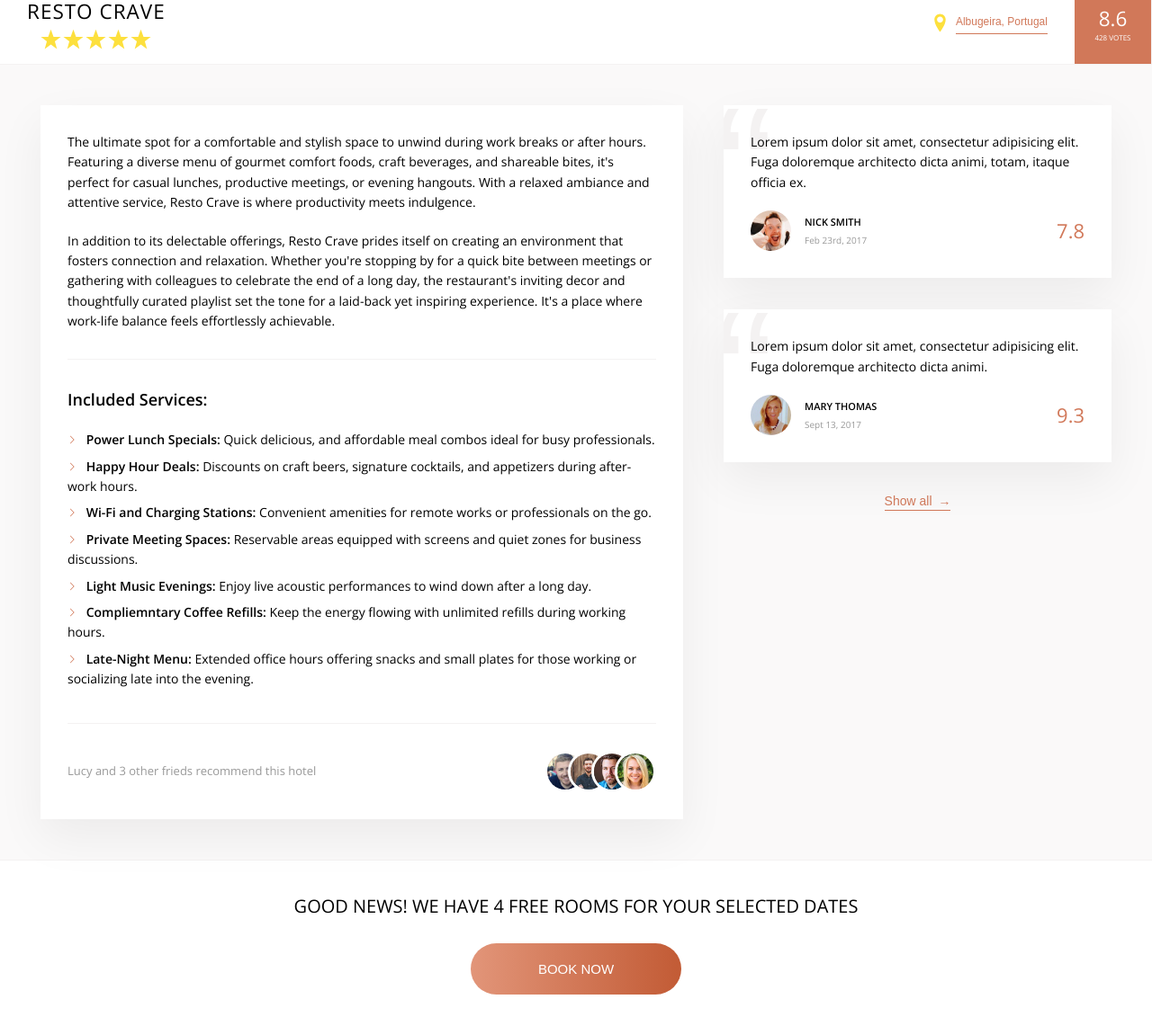
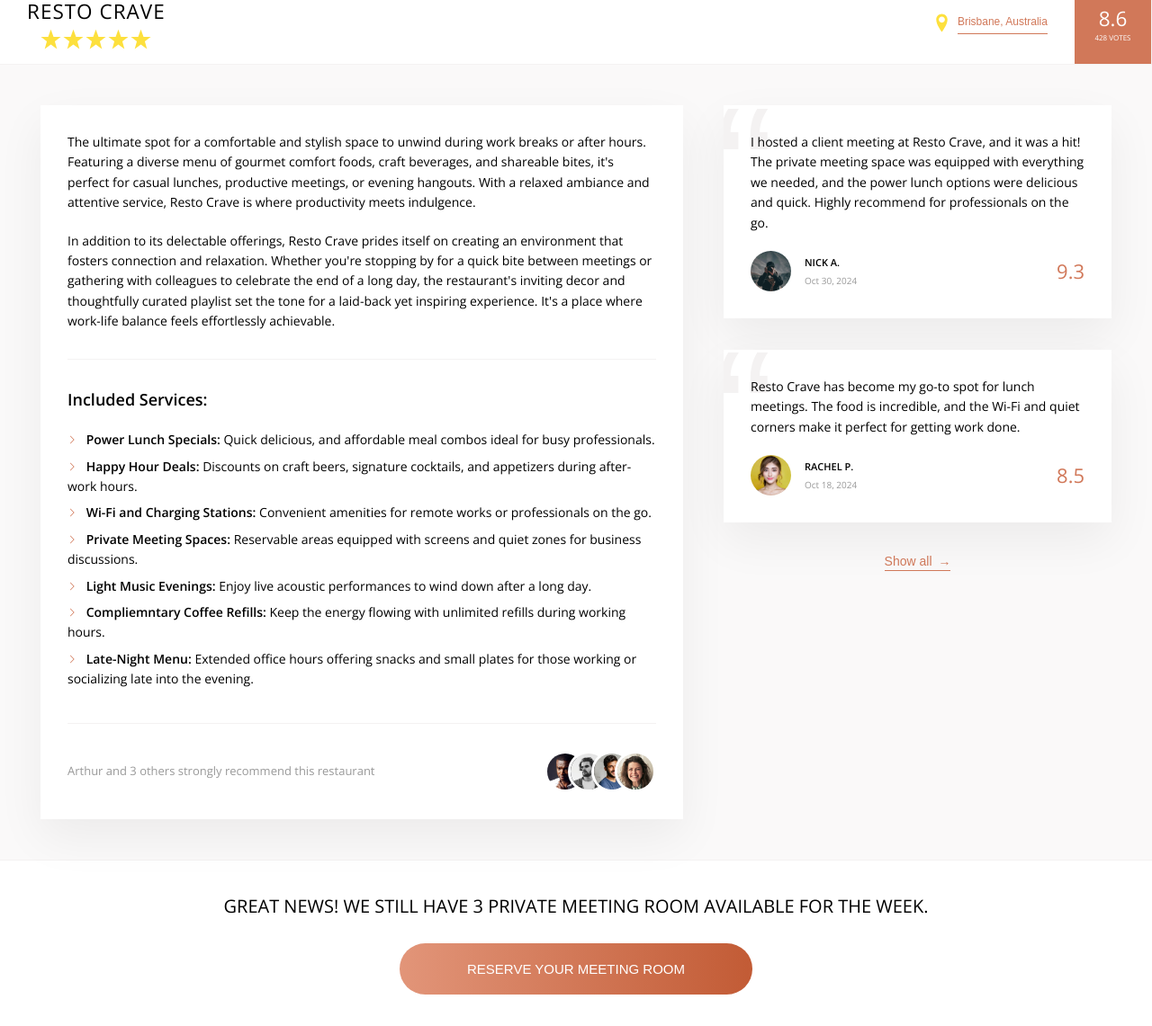
Before and after one commit to 01eon/dinerTrack, a website: page index.html in a window 1280 px wide. Shown: the part 390-1531 px from the top of the page at 90% size. Drawn offline with nearby package versions, Linux system fonts and the light colour scheme.

Commit message:
Updated: Testimonials and Buttons

```diff
--- a/index.html
+++ b/index.html
@@ -7,9 +7,9 @@
 
     <link href="https://fonts.googleapis.com/css?family=Open+Sans:300,400,600" rel="stylesheet">
     <link rel="stylesheet" href="css/style.css">
-    <link rel="shortcut icon" type="image/png" href="img/favicon.png">
+    <link rel="shortcut icon" type="image/png" href="img/DineTrack/_logo_dinetrack_img.png">
 
-    <title>trillo &mdash; Your all-in-one booking app</title>
+    <title>DineTrack &mdash; Discover, Savor, Repeat</title>
 </head>
 
 <body>
@@ -131,7 +131,7 @@
                     <svg class="overview__icon-location">
                         <use xlink:href="img/sprite.svg#icon-location-pin">
                     </svg>
-                    <button class="btn-inline">Albugeira, Portugal</button>
+                    <button class="btn-inline">Brisbane, Australia</button>
                 </div>
 
                 <div class="overview__rating">
@@ -185,14 +185,14 @@
 
                     <div class="recommend">
                         <p class="recommend__count">
-                            Lucy and 3 other frieds recommend this hotel
+                            Arthur and 3 others strongly recommend this restaurant
                         </p>
 
                         <div class="recommend__friends">
-                            <img src="img/user-3.jpg" alt="Friend1" class="recommend__photo">
-                            <img src="img/user-4.jpg" alt="Friend2" class="recommend__photo">
-                            <img src="img/user-5.jpg" alt="Friend3" class="recommend__photo">
-                            <img src="img/user-6.jpg" alt="Friend4" class="recommend__photo">
+                            <img src="img/DineTrack/_user_1.png" alt="Friend1" class="recommend__photo">
+                            <img src="img/DineTrack/_user_2.png" alt="Friend2" class="recommend__photo">
+                            <img src="img/DineTrack/_user_3.png" alt="Friend3" class="recommend__photo">
+                            <img src="img/DineTrack/_user_4.png" alt="Friend4" class="recommend__photo">
                         </div>
                     </div>
 
@@ -201,45 +201,46 @@
                 <div class="user-reviews">
                     <figure class="review">
                         <blockquote class="review__text">
-                            Lorem ipsum dolor sit amet, consectetur adipisicing elit. Fuga doloremque architecto dicta
-                            animi, totam, itaque officia ex.
+                            I hosted a client meeting at Resto Crave, and it was a hit! The private meeting space was equipped with everything we needed, and the power lunch options were delicious and quick. Highly recommend for professionals on the go.
                         </blockquote>
                         <figcaption class="review__user">
-                            <img src="img/user-1.jpg" alt="User1" class="review__photo">
+                            <img src="img/DineTrack/_user_6.png" alt="User2" class="review__photo">
                             <div class="review__user-box">
-                                <p class="review__user-name">Nick Smith</p>
-                                <p class="review__user-date">Feb 23rd, 2017</p>
-
-                            </div>
-                            <div class="review__rating">7.8</div>
-                        </figcaption>
-                    </figure>
-
-                    <figure class="review">
-                        <blockquote class="review__text">
-                            Lorem ipsum dolor sit amet, consectetur adipisicing elit. Fuga doloremque architecto dicta
-                            animi.
-                        </blockquote>
-                        <figcaption class="review__user">
-                            <img src="img/user-2.jpg" alt="User2" class="review__photo">
-                            <div class="review__user-box">
-                                <p class="review__user-name">Mary Thomas</p>
-                                <p class="review__user-date">Sept 13, 2017</p>
+                                <p class="review__user-name">Nick A.</p>
+                                <p class="review__user-date">Oct 30, 2024</p>
 
                             </div>
                             <div class="review__rating">9.3</div>
                         </figcaption>
                     </figure>
 
+                    <figure class="review">
+                        <blockquote class="review__text">
+                            Resto Crave has become my go-to spot for lunch meetings. The food is incredible, and the Wi-Fi and quiet corners make it perfect for getting work done.
+                        </blockquote>
+                        <figcaption class="review__user">
+                            <img src="img/DineTrack/_user_5.png" alt="User1" class="review__photo">
+                            <div class="review__user-box">
+                                <p class="review__user-name">Rachel P.</p>
+                                <p class="review__user-date">Oct 18, 2024</p>
+
+                            </div>
+                            <div class="review__rating">8.5</div>
+                        </figcaption>
+                    </figure>
+
+
+
                     <button class="btn-inline">Show all <span>&rarr;</span></button>
                 </div>
 
             </div>
             <div class="cta">
-                <h2 class="cta__book-now">Good News! We have 4 free rooms for your selected dates</h2>
+                <h2 class="cta__book-now">Great News! We still have 3 private meeting room available for the week.
+                </h2>
                 <button class="btn">
-                    <span class="btn__visible">Book now</span>
-                    <span class="btn__invisible">Only 4 rooms left</span>
+                    <span class="btn__visible">Reserve your meeting room</span>
+                    <span class="btn__invisible">Only 3 rooms left</span>
                 </button>
             </div>
         </main>
```
Also changed, not shown: img/DineTrack/_user_1.png (added), img/DineTrack/_user_2.png (added), img/DineTrack/_user_3.png (added), img/DineTrack/_user_4.png (added), img/DineTrack/_user_5.png (added), img/DineTrack/_user_6.png (added).
